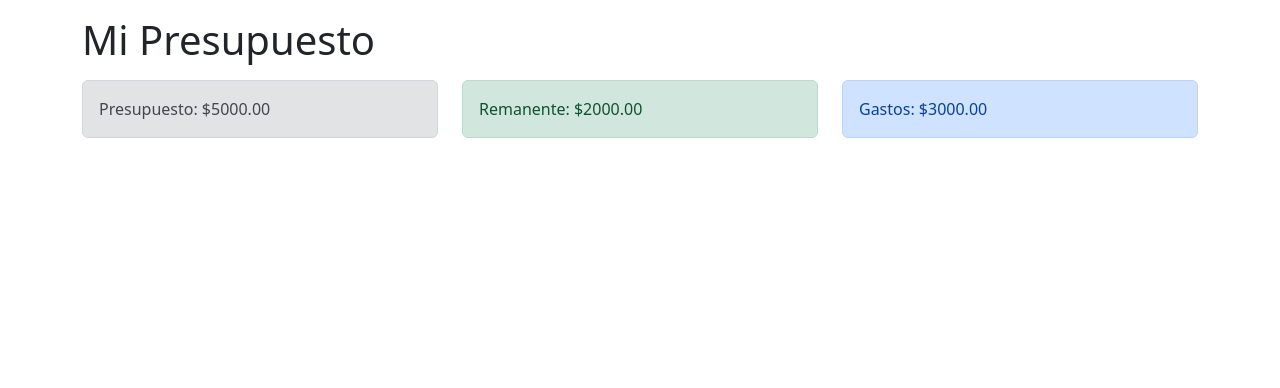
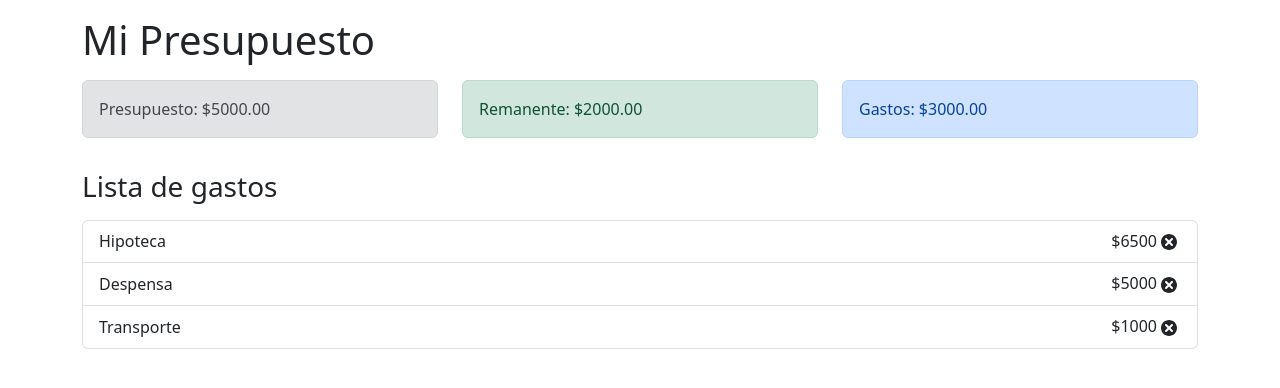
Before and after one commit to rivalcoba/react-bedu-prj, a React (Vite) app: page / in a window 1280 px wide. Shown: the top 388 px of the page. Built offline with nearby package versions, Linux system fonts and the light colour scheme.

Commit message:
⭐️ Adding ExpenseList

```diff
--- a/package.json
+++ b/package.json
@@ -10,6 +10,7 @@
   },
   "dependencies": {
     "bootstrap": "^5.2.3",
+    "prop-types": "^15.8.1",
     "react": "^18.2.0",
     "react-dom": "^18.2.0",
     "react-icons": "^4.7.1",
--- a/src/App.jsx
+++ b/src/App.jsx
@@ -4,6 +4,7 @@ import 'bootstrap/dist/css/bootstrap.min.css';
 import Budget from './components/Budget';
 import Remaining from './components/Remaining';
 import ExpenseTotal from './components/ExpenseTotal';
+import ExpenseList from './components/ExpenseList';
 
 function App() {
   return (
@@ -20,6 +21,13 @@ function App() {
           <ExpenseTotal />
         </div>
       </div>
+      {/* Lista de Gastos */}
+      <h3 className="mt-3">Lista de gastos</h3>
+      <div className="row mt-3">
+        <div className="col-sm">
+          <ExpenseList />
+        </div>
+      </div>
     </div>
   );
 }
--- /dev/null
+++ b/src/components/ExpenseItem.jsx
@@ -0,0 +1,26 @@
+// Importamos react
+import React from 'react';
+import PropTypes from 'prop-types';
+
+// Importamos iconos
+import { TiDelete } from 'react-icons/ti';
+
+function ExpenseItem(props) {
+  const { name, cost } = props;
+  return (
+    <li className="list-group-item d-flex justify-content-between align-items-center">
+      {name}
+      <div className="">
+        <span className="badge badge-primary badge-pill mr-3" />
+        $
+        {cost}
+        <TiDelete size="1.5em" />
+      </div>
+    </li>
+  );
+}
+ExpenseItem.propTypes = {
+  name: PropTypes.string.isRequired,
+  cost: PropTypes.number.isRequired,
+};
+export default ExpenseItem;
--- /dev/null
+++ b/src/components/ExpenseList.jsx
@@ -0,0 +1,20 @@
+import React from 'react';
+import ExpenseItem from './ExpenseItem';
+
+function ExpenseList() {
+  // Datos ficticios
+  const expenses = [
+    { id: 10, name: 'Hipoteca', cost: 6500 },
+    { id: 11, name: 'Despensa', cost: 5000 },
+    { id: 12, name: 'Transporte', cost: 1000 },
+  ];
+  return (
+    <ul className="list-group">
+      {expenses.map((expense) => (
+        <ExpenseItem id={expense.id} name={expense.name} cost={expense.cost} />
+      )) }
+    </ul>
+  );
+}
+
+export default ExpenseList;
```
Also changed, not shown: 1 other file (tests, documents, lock files or other folders).
